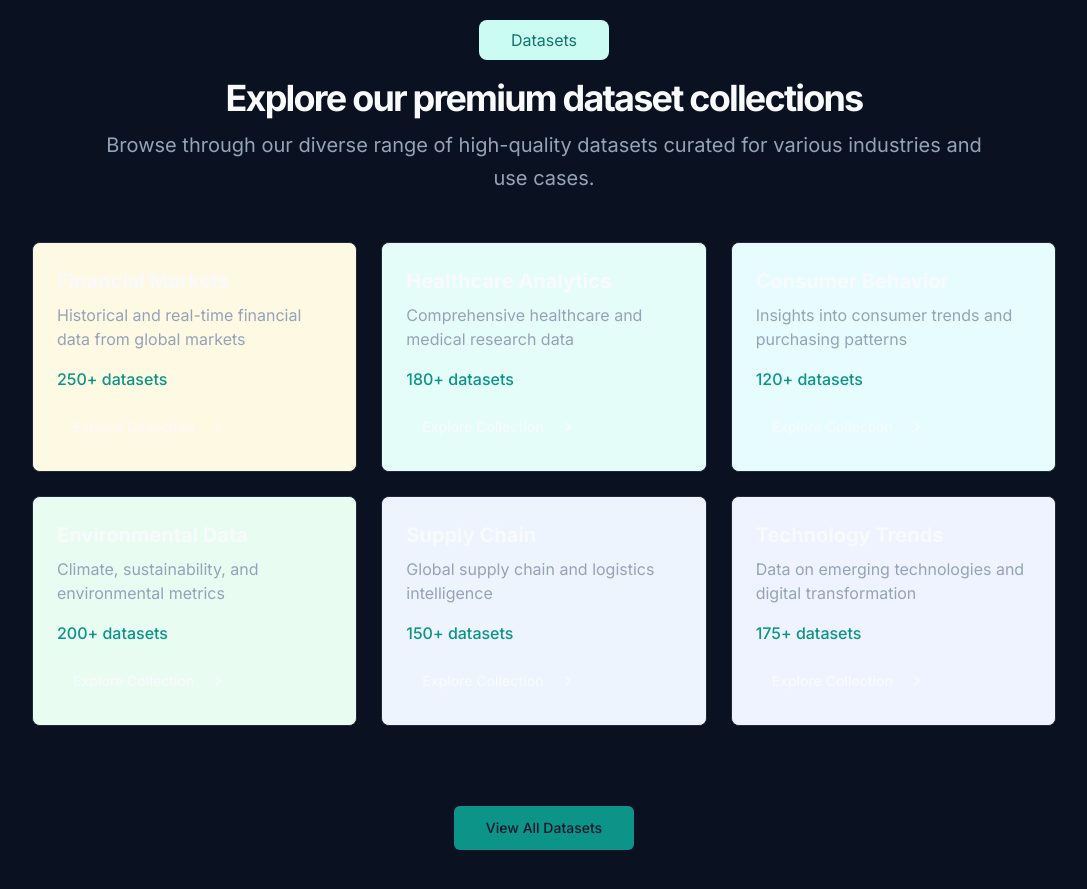
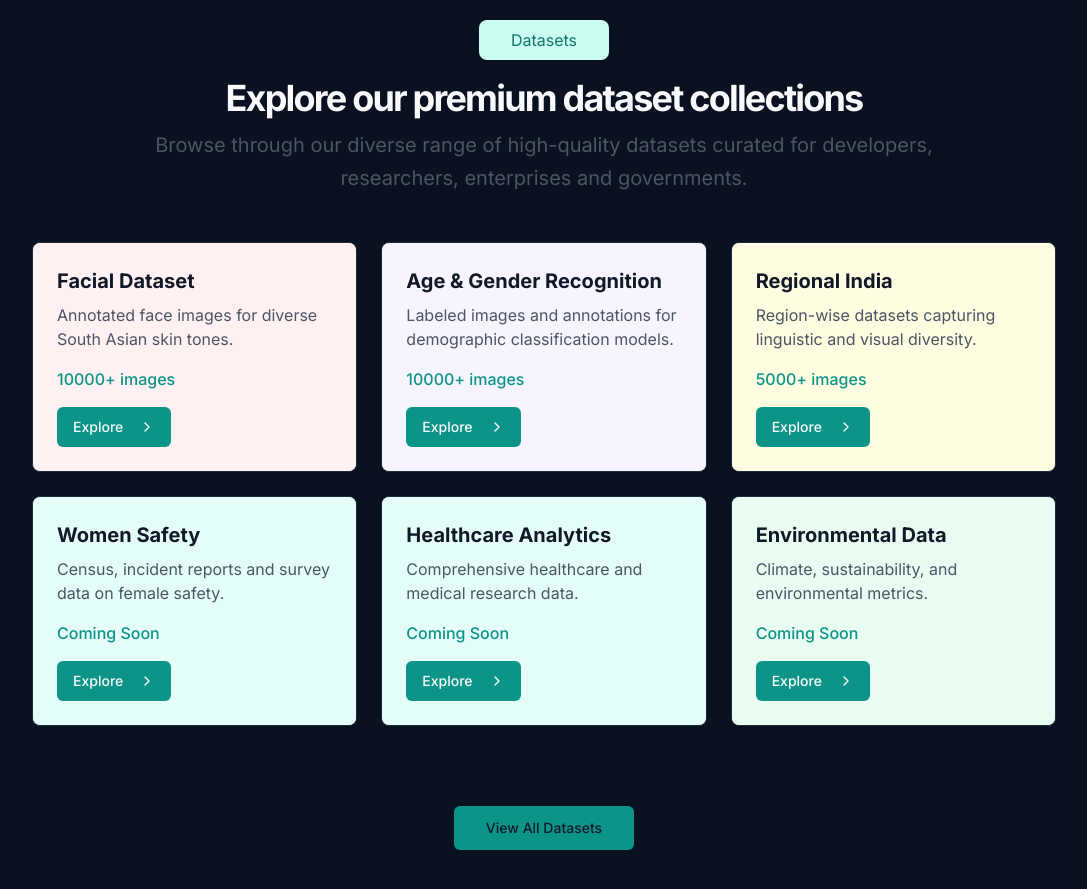
Before and after one commit to isrishtisingh/kyooret, a Next.js app: page / in a window 1280 px wide. Shown: the part 1940-2829 px from the top of the page, without its empty margins (96-1183 px from the left). Built offline with nearby package versions, Linux system fonts and the light colour scheme.

Commit message:
update datasets section ui

```diff
--- a/components/sections/Datasets.tsx
+++ b/components/sections/Datasets.tsx
@@ -4,40 +4,40 @@ import { Button } from "@/components/ui/button"
 export function Datasets() {
   const datasets = [
     {
-      title: "Financial Markets",
-      description: "Historical and real-time financial data from global markets",
-      count: "250+ datasets",
-      color: "bg-amber-100",
+      title: "Facial Dataset",
+      description: "Annotated face images for diverse South Asian skin tones.",
+      count: "10000+ images",
+      color: "bg-rose-100",
+    },
+    {
+      title: "Age & Gender Recognition",
+      description: "Labeled images and annotations for demographic classification models.",
+      count: "10000+ images",
+      color: "bg-violet-100",
+    },
+    {
+      title: "Regional India",
+      description: "Region-wise datasets capturing linguistic and visual diversity.",
+      count: "5000+ images",
+      color: "bg-yellow-100",
+    },
+    {
+      title: "Women Safety",
+      description: "Census, incident reports and survey data on female safety.",
+      count: "Coming Soon",
+      color: "bg-teal-100",
     },
     {
       title: "Healthcare Analytics",
-      description: "Comprehensive healthcare and medical research data",
-      count: "180+ datasets",
+      description: "Comprehensive healthcare and medical research data.",
+      count: "Coming Soon",
       color: "bg-teal-100",
     },
     {
-      title: "Consumer Behavior",
-      description: "Insights into consumer trends and purchasing patterns",
-      count: "120+ datasets",
-      color: "bg-cyan-100",
-    },
-    {
       title: "Environmental Data",
-      description: "Climate, sustainability, and environmental metrics",
-      count: "200+ datasets",
+      description: "Climate, sustainability, and environmental metrics.",
+      count: "Coming Soon",
       color: "bg-emerald-100",
-    },
-    {
-      title: "Supply Chain",
-      description: "Global supply chain and logistics intelligence",
-      count: "150+ datasets",
-      color: "bg-blue-100",
-    },
-    {
-      title: "Technology Trends",
-      description: "Data on emerging technologies and digital transformation",
-      count: "175+ datasets",
-      color: "bg-indigo-100",
     },
   ]
 
@@ -50,8 +50,8 @@ export function Datasets() {
             <h2 className="text-3xl font-bold tracking-tighter md:text-4xl/tight">
               Explore our premium dataset collections
             </h2>
-            <p className="max-w-[900px] text-muted-foreground md:text-xl/relaxed">
-              Browse through our diverse range of high-quality datasets curated for various industries and use cases.
+            <p className="max-w-[900px] text-gray-600 md:text-xl/relaxed">
+              Browse through our diverse range of high-quality datasets curated for developers, researchers, enterprises and governments.
             </p>
           </div>
         </div>
@@ -63,11 +63,11 @@ export function Datasets() {
             >
               <div className={`absolute inset-0 ${dataset.color} opacity-50`} />
               <div className="relative p-6">
-                <h3 className="text-xl font-bold">{dataset.title}</h3>
-                <p className="mt-2 text-muted-foreground">{dataset.description}</p>
+                <h3 className="text-xl font-bold text-gray-900">{dataset.title}</h3>
+                <p className="mt-2 text-gray-600">{dataset.description}</p>
                 <p className="mt-4 font-medium text-teal-600">{dataset.count}</p>
-                <Button variant="ghost" className="mt-4 group-hover:bg-teal-100">
-                  Explore Collection
+                <Button variant="ghost" className="mt-4 bg-teal-600 group-hover:bg-teal-700">
+                  Explore
                   <ChevronRight className="ml-2 h-4 w-4" />
                 </Button>
               </div>
```
